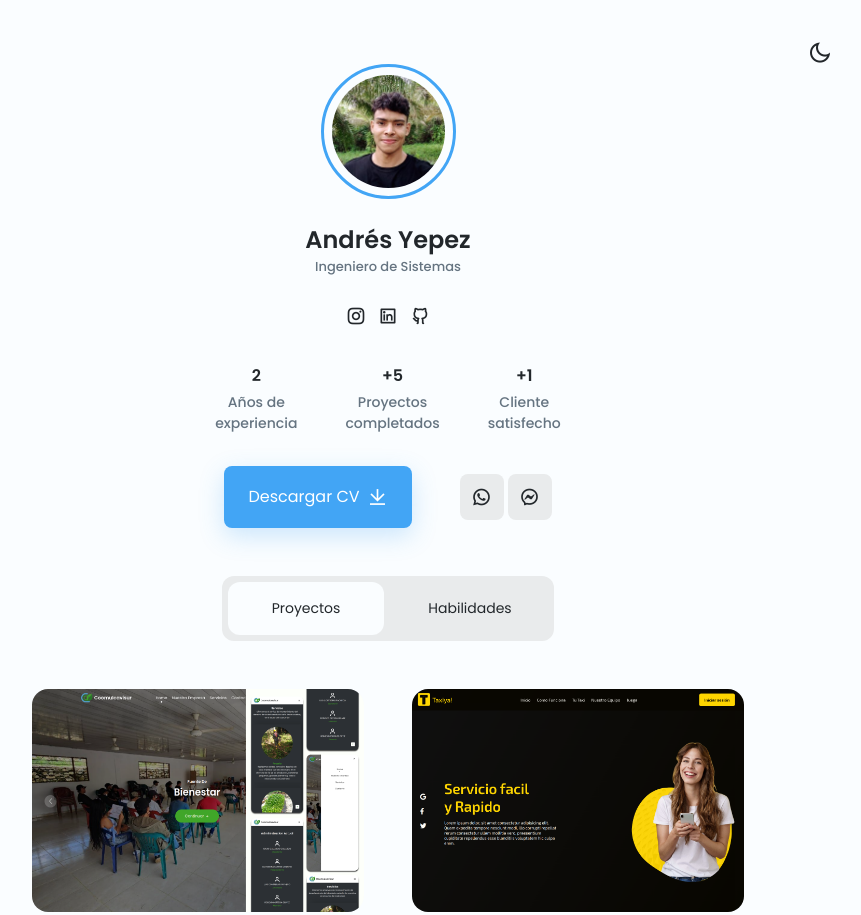
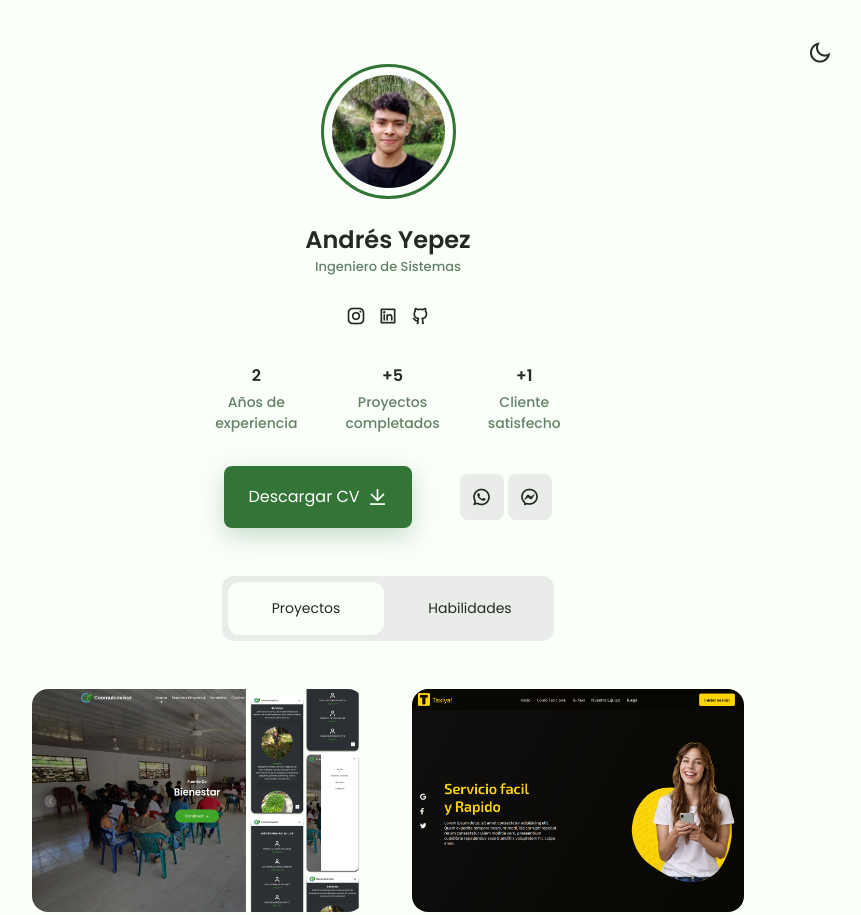
Before and after one commit to AndresYepez99/portafolio, a plain HTML site: page index.html in a window 1280 px wide. Shown: the top 915 px of the page, without its empty margins (252-1113 px from the left). Drawn offline with nearby package versions, Linux system fonts and the light colour scheme.

Commit message:
Version 1 completada

```diff
--- a/assets/css/style.css
+++ b/assets/css/style.css
@@ -10,11 +10,12 @@
       Purple: hsl(250, 66%, 75%)
       Pink: hsl(356, 66%, 75%)
       Teal: hsl(174, 63%, 62%)
+      green: hsl(122, 39%, 33%);
+      gold: hsl(54, 100%, 35%)
   */
-
-  --hue: 207;
-  --sat: 90%;
-  --lig: 61%;
+  --hue: 122;
+  --sat: 39%;
+  --lig: 33%;
   --first-color: hsl(var(--hue), var(--sat), var(--lig));
   --first-color-alt: hsl(var(--hue), var(--sat), 57%);
   /* -4% */
--- a/index.html
+++ b/index.html
@@ -71,7 +71,7 @@
             </div>
 
             <div class="profile__buttons">
-                <a download="" href="" class="button">
+                <a target="_blank" download="" href="assets/pdf/Andres-Yepez-CV.pdf" class="button">
                     Descargar CV <i class="ri-download-line"></i>
                 </a>
 
@@ -185,7 +185,7 @@
 
                                     <div>
                                         <h3 class="skills__name">CSS</h3>
-                                        <span class="skills__level">Intermedio - Avanzado</span>
+                                        <span class="skills__level">Avanzado</span>
                                     </div>
                                 </div>
 
```
Also changed, not shown: 1 other file.
